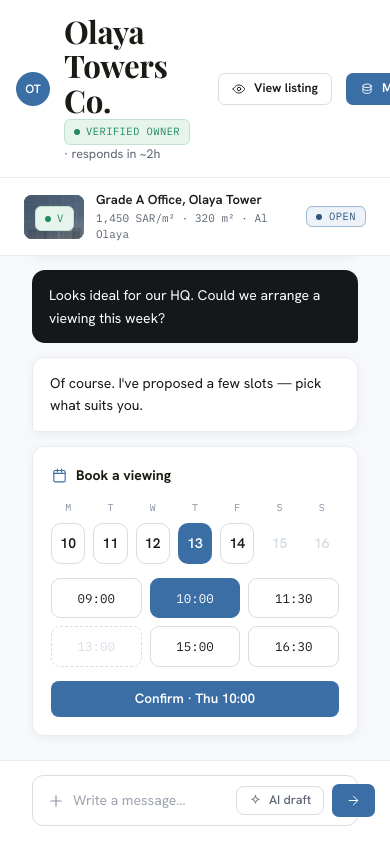
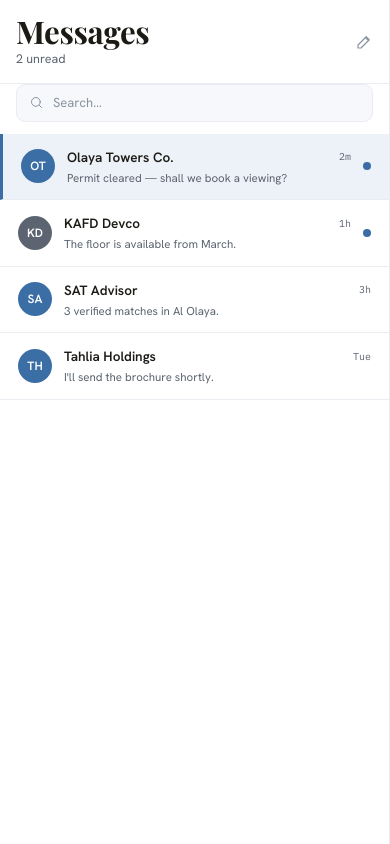
Before and after one commit to saleemzeidan123/satmarkets, a Next.js app: page /en/messages in a window 390 px wide. Built offline with nearby package versions, Linux system fonts and the light colour scheme.

Commit message:
fix(mobile): messages inbox/thread toggle with back button on phones

```diff
--- a/src/app/[locale]/messages/page.tsx
+++ b/src/app/[locale]/messages/page.tsx
@@ -27,6 +27,8 @@ export default function MessagesPage({ params }: { params: { locale: string } })
     { role: "a", text: "Of course. I've proposed a few slots — pick what suits you." },
   ]);
   const [input, setInput] = useState("");
+  // On phones only one pane fits — start in the inbox, open a thread on tap.
+  const [pane, setPane] = useState<"list" | "thread">("list");
   const ref = useRef<HTMLDivElement>(null);
   useEffect(() => { ref.current?.scrollTo({ top: 9e9, behavior: "smooth" }); }, [msgs]);
 
@@ -38,13 +40,13 @@ export default function MessagesPage({ params }: { params: { locale: string } })
   }
 
   return (
-    <div className="dash msg-dash">
+    <div className={"dash msg-dash pane-" + pane}>
       <aside className="msg-list" style={{ width: 330, flex: "none", background: "var(--paper)", borderRight: "1px solid var(--silver)", display: "flex", flexDirection: "column" }}>
         <div className="dtopbar" style={{ padding: "16px 18px" }}><div><h1 style={{ fontSize: 17 }}>Messages</h1><div className="sub">2 unread</div></div><span style={{ flex: 1 }} /><span className="muted2"><Icon.edit size={18} /></span></div>
         <div style={{ padding: "0 16px 12px" }}><div className="dsearch" style={{ minWidth: 0 }}><Icon.search size={15} /> Search…</div></div>
         <div style={{ flex: 1, overflowY: "auto" }}>
           {convs.map((c, i) => (
-            <div key={i} className={"conv" + (i === 0 ? " on" : "")}>
+            <div key={i} className={"conv" + (i === 0 ? " on" : "")} style={{ cursor: "pointer" }} onClick={() => setPane("thread")}>
               <span className="avatar" style={{ background: c[5] }}>{c[0]}</span>
               <div className="grow" style={{ minWidth: 0 }}>
                 <div className="row between"><span style={{ fontSize: 13.5, fontWeight: 600 }}>{c[1]}</span><span className="mono muted" style={{ fontSize: 10 }}>{c[3]}</span></div>
@@ -58,6 +60,7 @@ export default function MessagesPage({ params }: { params: { locale: string } })
 
       <div className="dmain" style={{ display: "flex", flexDirection: "column", background: "var(--cool)" }}>
         <div className="dtopbar">
+          <button className="msg-back" aria-label="Back to inbox" onClick={() => setPane("list")} style={{ border: "none", background: "transparent", cursor: "pointer", color: "var(--slate)", padding: 4, marginInlineStart: -4 }}><span style={{ display: "inline-flex", transform: "rotate(180deg)" }}><Icon.chevr size={20} /></span></button>
           <span className="avatar" style={{ background: "var(--harbor)" }}>OT</span>
           <div><h1 style={{ fontSize: 16 }}>Olaya Towers Co.</h1><div className="sub"><Verified text="Verified owner" /> · responds in ~2h</div></div>
           <span style={{ flex: 1 }} />
--- a/src/styles/sat-platform.css
+++ b/src/styles/sat-platform.css
@@ -352,7 +352,13 @@ table.dt tbody tr:hover{background:var(--cool);}
 .deal-grid{display:grid;grid-template-columns:1.5fr 1fr;gap:18px;}
 @media(max-width:900px){.deal-grid{grid-template-columns:1fr!important}}
 @media(max-width:1040px){.msg-deal{display:none!important}}
-@media(max-width:720px){.msg-list{display:none!important}}
+.msg-back{display:none}
+@media(max-width:720px){
+  .msg-dash .msg-list{width:100%!important}
+  .msg-dash.pane-thread .msg-list{display:none!important}
+  .msg-dash.pane-list .dmain{display:none!important}
+  .msg-back{display:inline-flex;align-items:center}
+}
 /* ===== notifications / docs viewer / bilingual ===== */
 .notif-grid{display:grid;grid-template-columns:1.6fr 1fr;gap:18px;}
 @media(max-width:900px){.notif-grid{grid-template-columns:1fr!important}}
```
